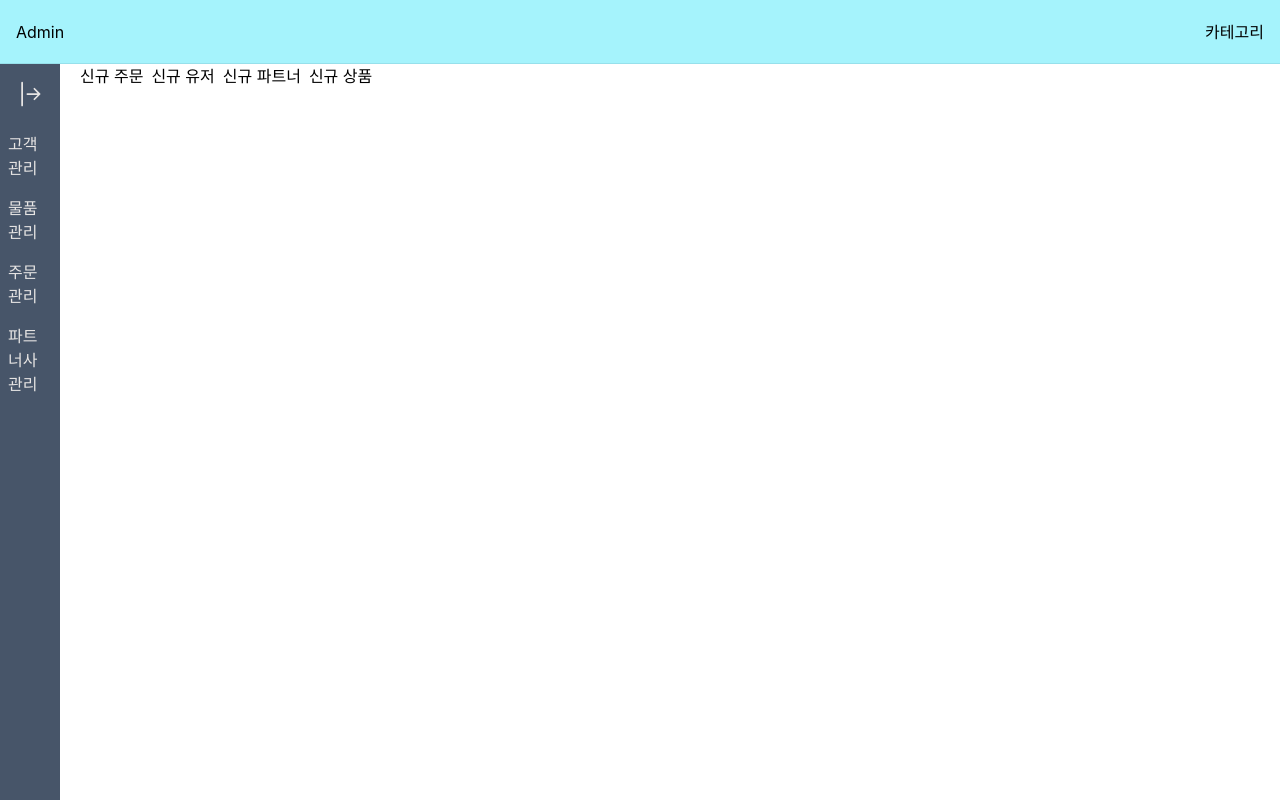
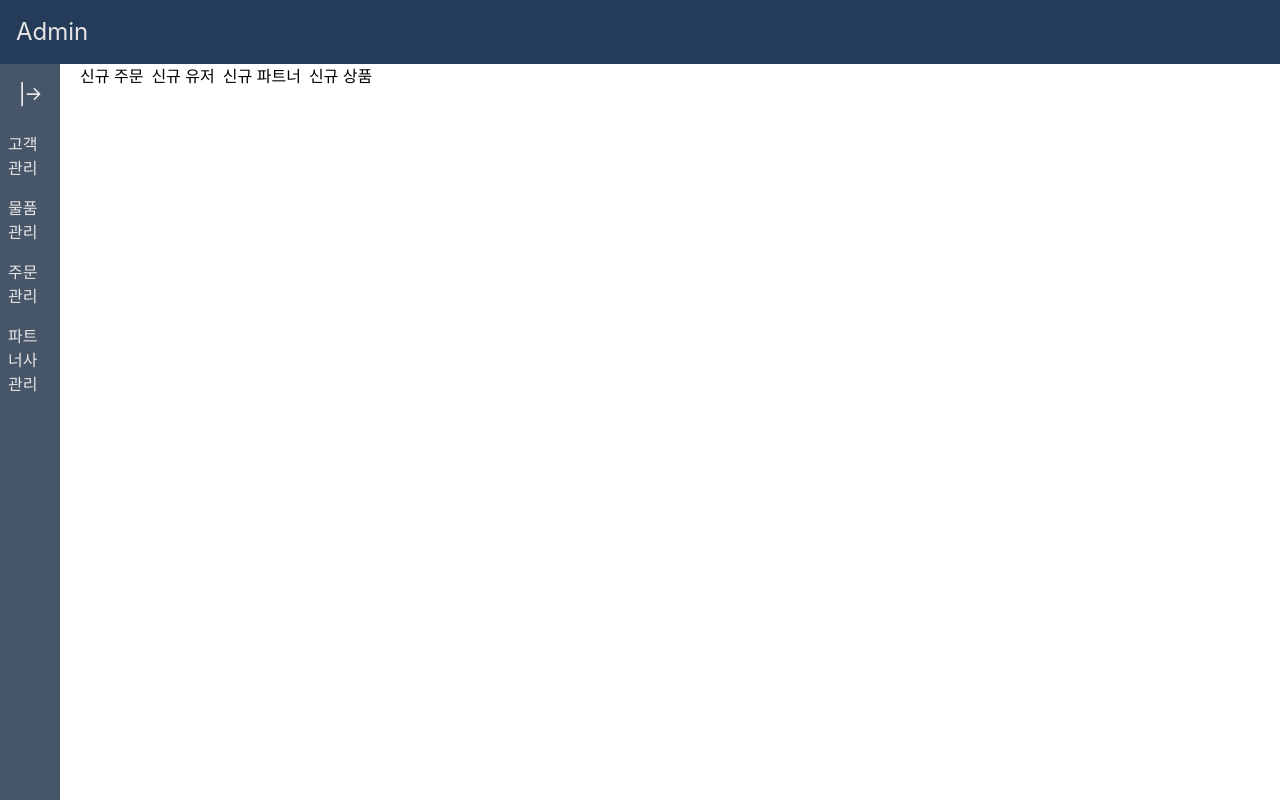
Before and after one commit to IsaacHana/spring-boot-study-with-fastcampus-adminPage, a React (Create React App) app in the folder src/main/front-end/: page / in a window 1280 px wide. Built offline with nearby package versions, Linux system fonts and the light colour scheme.

Commit message:
header 꾸미기

```diff
--- a/src/main/front-end/src/components/Header.tsx
+++ b/src/main/front-end/src/components/Header.tsx
@@ -1,14 +1,19 @@
-import { Link } from "react-router-dom";
+import {Link} from "react-router-dom";
 
 const Header = () => {
     return (
-    <div className="fixed w-full z-50 flex justify-between items-center py-2 px-4 border-b border-primary/10 bg-cyan-200 h-16">
+        <div
+            className="fixed w-full z-50 flex justify-between items-center py-2 px-4 border-b border-primary/10 bg-primary h-16">
             <section>
                 <div className="flex flex-row gap-x-2">
-          <Link to="/">Admin</Link>
+                    <div className="flex flex-row">
+                        <Link to="/" className="text-2xl text-stone-200">
+                            Admin
+                        </Link>
+                    </div>
                 </div>
             </section>
-      <div>카테고리</div>
+            <div></div>
         </div>
     );
 };
```
Lines whose indentation alone changed are shown as unchanged.
